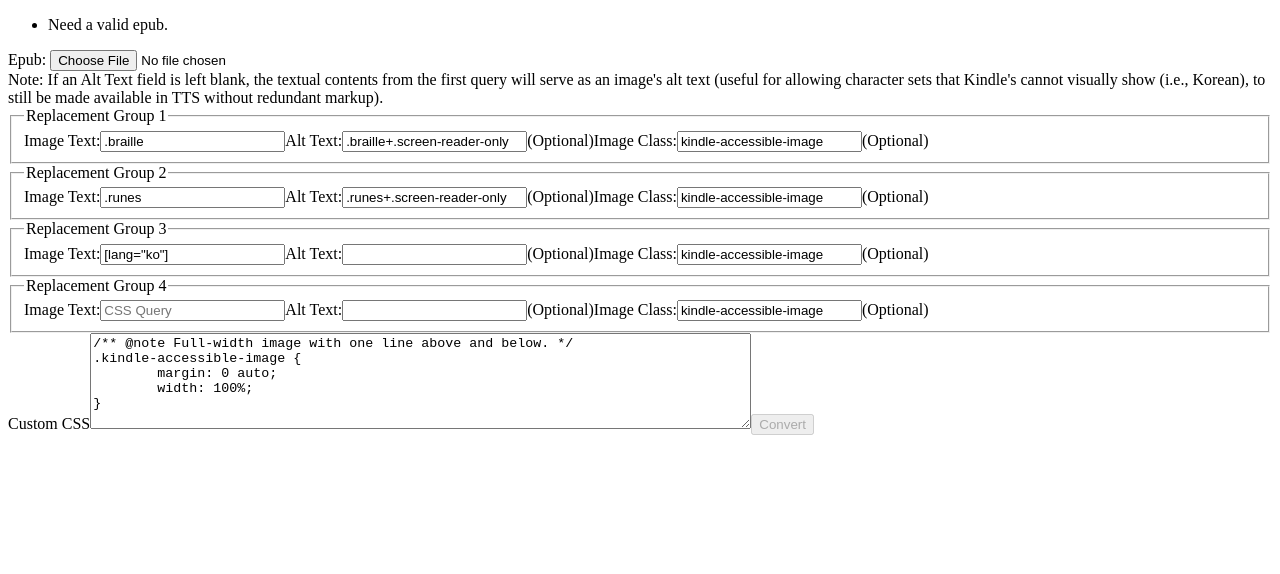
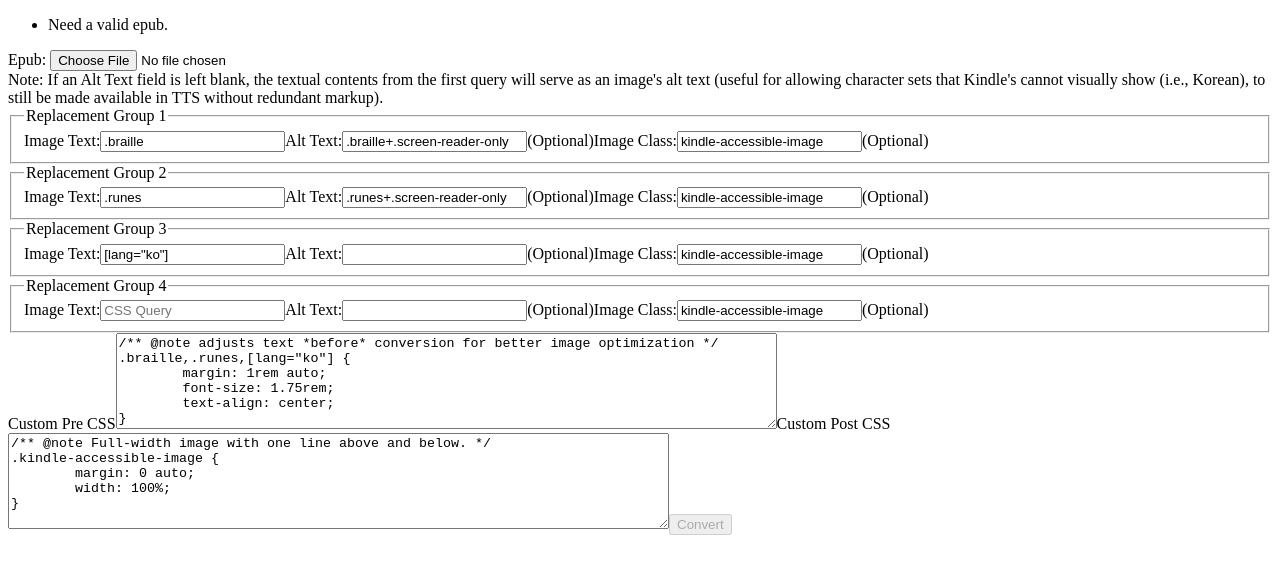
Before and after one commit to fauxsaurus/epub-to-kindle-pre-converter, a React (Vite) app in the folder client/: page / in a window 1280 px wide. Shown: the top 574 px of the page. Built offline with nearby package versions, Linux system fonts and the light colour scheme.

Commit message:
+pre-CSS
This allows users to make tweaks to their target elements before they are converted to images (e.g., increasing the font-size so that it is not so small on kindles).

```diff
--- a/client/src/App.tsx
+++ b/client/src/App.tsx
@@ -16,7 +16,15 @@ const validateCssQuery = (query: ICssQuery) => {
 	}
 }
 
-const DEFAULT_CSS_RULES = `/** @note Full-width image with one line above and below. */
+const DEFAULT_PRE_CSS_RULES = `/** @note adjusts text *before* conversion for better image optimization */
+.braille,.runes,[lang="ko"] {
+	margin: 1rem auto;
+	font-size: 1.75rem;
+	text-align: center;
+}
+`
+
+const DEFAULT_POST_CSS_RULES = `/** @note Full-width image with one line above and below. */
 .kindle-accessible-image {
 	margin: 0 auto;
 	width: 100%;
@@ -53,7 +61,8 @@ const downloadEbook = (download: IFileName, blob: Blob) => {
 function App() {
 	const [oldEbook, setOldEbook] = useState<File | undefined>(undefined)
 	const [text2convert, setText2convert] = useState<IReplacementText[]>(TMP_CSS_RULES)
-	const [cssRules, setCssRules] = useState<ICssRules>(DEFAULT_CSS_RULES)
+	const [preCSS, setPreCSS] = useState<ICssRules>(DEFAULT_PRE_CSS_RULES)
+	const [postCSS, setPostCSS] = useState<ICssRules>(DEFAULT_POST_CSS_RULES)
 
 	const [files2convert, setFiles2convert] = useState<string[]>([])
 	const [convertedImgs, setConvertedImgs] = useState<IConvertedImg[]>([])
@@ -80,7 +89,7 @@ function App() {
 		// concat files
 		const files: [IFileName, Blob][] = [
 			/** @note this name cannot be in the epub already (in order to prevent overwriting existing files) */
-			['kindle-accessible-img-styles.css', text2blob({css: cssRules})],
+			['kindle-accessible-img-styles.css', text2blob({css: postCSS})],
 			...Object.entries(updatedHTML).map(
 				([src, html]) => [src, text2blob({html})] as [IFileName, Blob]
 			),
@@ -101,7 +110,7 @@ function App() {
 	}, [
 		convertedImgs,
 		convertedImgs.length,
-		cssRules,
+		postCSS,
 		files2convert.length,
 		oldEbook?.name,
 		updatedHTML,
@@ -210,14 +219,23 @@ function App() {
 				)
 			})}
 
-			<label htmlFor="css-rules">Custom CSS</label>
+			<label htmlFor="pre-css">Custom Pre CSS</label>
 			<textarea
 				cols={80}
 				rows={6}
-				id="css-rules"
-				name="css-rules"
-				onChange={event => setCssRules(event.currentTarget.value)}
-				value={cssRules}
+				id="pre-css"
+				name="pre-css"
+				onChange={event => setPreCSS(event.currentTarget.value)}
+				value={preCSS}
+			></textarea>
+			<label htmlFor="post-css">Custom Post CSS</label>
+			<textarea
+				cols={80}
+				rows={6}
+				id="post-css"
+				name="post-css"
+				onChange={event => setPostCSS(event.currentTarget.value)}
+				value={postCSS}
 			></textarea>
 
 			<button
@@ -239,9 +257,13 @@ function App() {
 						if (!doc) return console.log('no doc...')
 
 						const fileName = files2convert[0].split('/').slice(-1)[0]
-						const baseSrc = fileName.split('.').slice(0, -1).join('.')
+						const pageName = fileName.split('.').slice(0, -1).join('.')
 
-						const {html, imgs} = await processPage(doc, baseSrc, text2convert)
+						const {html, imgs} = await processPage(
+							doc,
+							{pageName, preCSS},
+							text2convert
+						)
 
 						setConvertedImgs(convertedImgs.concat(imgs))
 						setFiles2convert(files2convert.slice(1))
--- a/client/src/lib/process-page.ts
+++ b/client/src/lib/process-page.ts
@@ -1,10 +1,10 @@
 import {el2imgBlob} from './el2img-blob'
 import {getFile} from './request'
-import type {IReplacementText} from './types'
+import type {ICssRules, IReplacementText} from './types'
 
 export const processPage = async (
 	doc: Document,
-	pageName: string,
+	{preCSS, pageName}: {preCSS: ICssRules; pageName: string},
 	text2convert: IReplacementText[]
 ) => {
 	// query elements to replace
@@ -22,23 +22,26 @@ export const processPage = async (
 
 	if (!elements2replace.length) return {html: '', imgs: []}
 
+	const style = Object.assign(doc.createElement('style'), {innerHTML: preCSS})
+	if (preCSS) doc.head.append(style)
+
 	// generate images
 	const imgs = await Promise.all(
 		elements2replace.map(async ({altTextEl, className, imgText}, i) => {
-			const altText = getAltText(altTextEl ?? imgText)
+			const alt = getAltText(altTextEl ?? imgText)
 			const blob = await el2imgBlob(imgText)
 			const previewUrl = URL.createObjectURL(blob)
 			const src = `../kindle-accessible/img-${pageName}-${i + 1}.jpg`
-
-			const alt = altText
 
 			altTextEl?.remove()
 			imgText.after(Object.assign(doc.createElement('img'), {alt, class: className, src}))
 			imgText.remove()
 
-			return {altText, blob, className, src, previewUrl}
+			return {altText: alt, blob, className, src, previewUrl}
 		})
 	)
+
+	if (preCSS) style.remove()
 
 	// get new HTML
 	doc.head.innerHTML += `<link href="../kindle-accessible/style.css" rel="stylesheet" type="text/css"/>`
```
Also changed, not shown: 1 other file (tests, documents, lock files or other folders).
